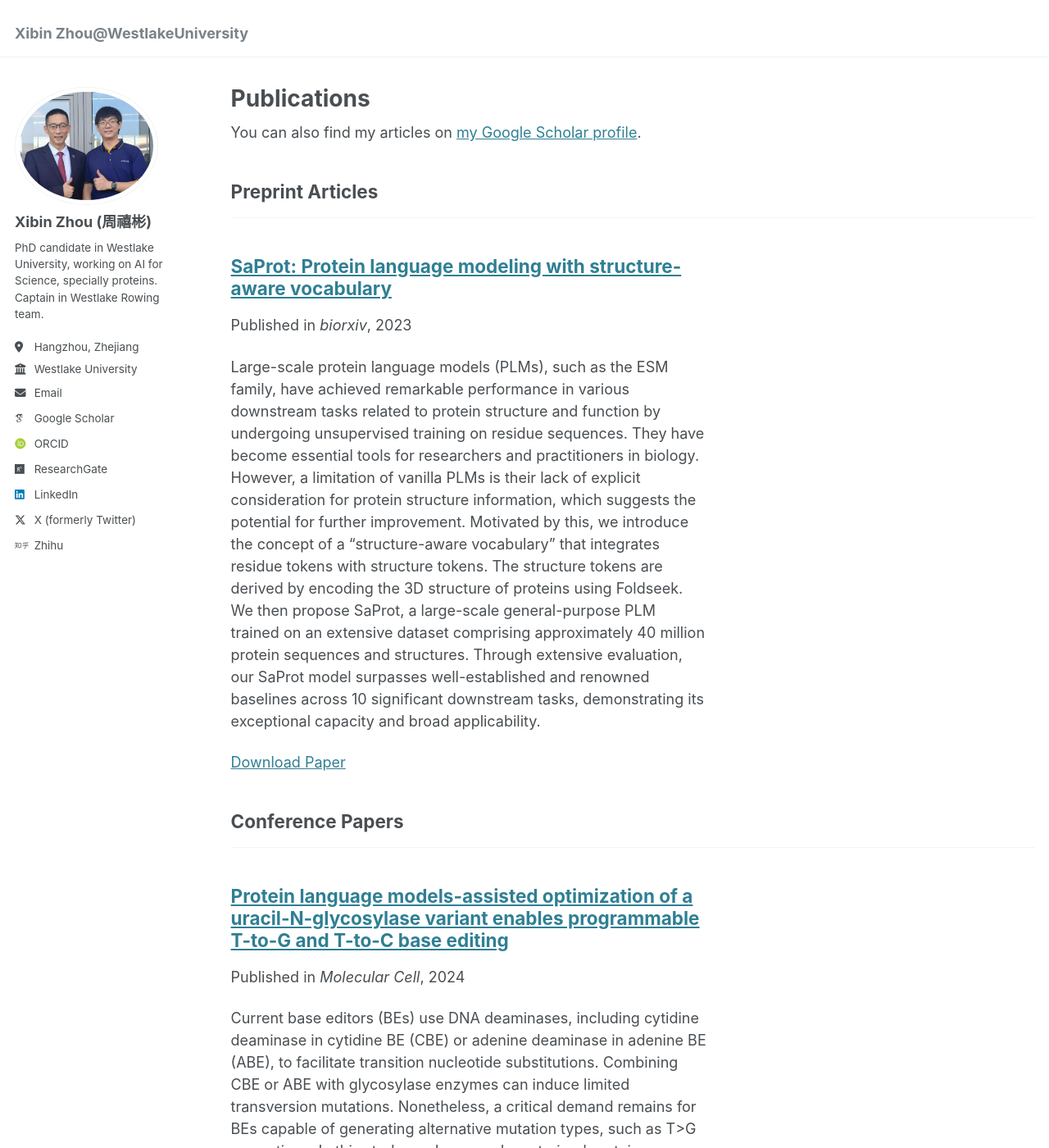
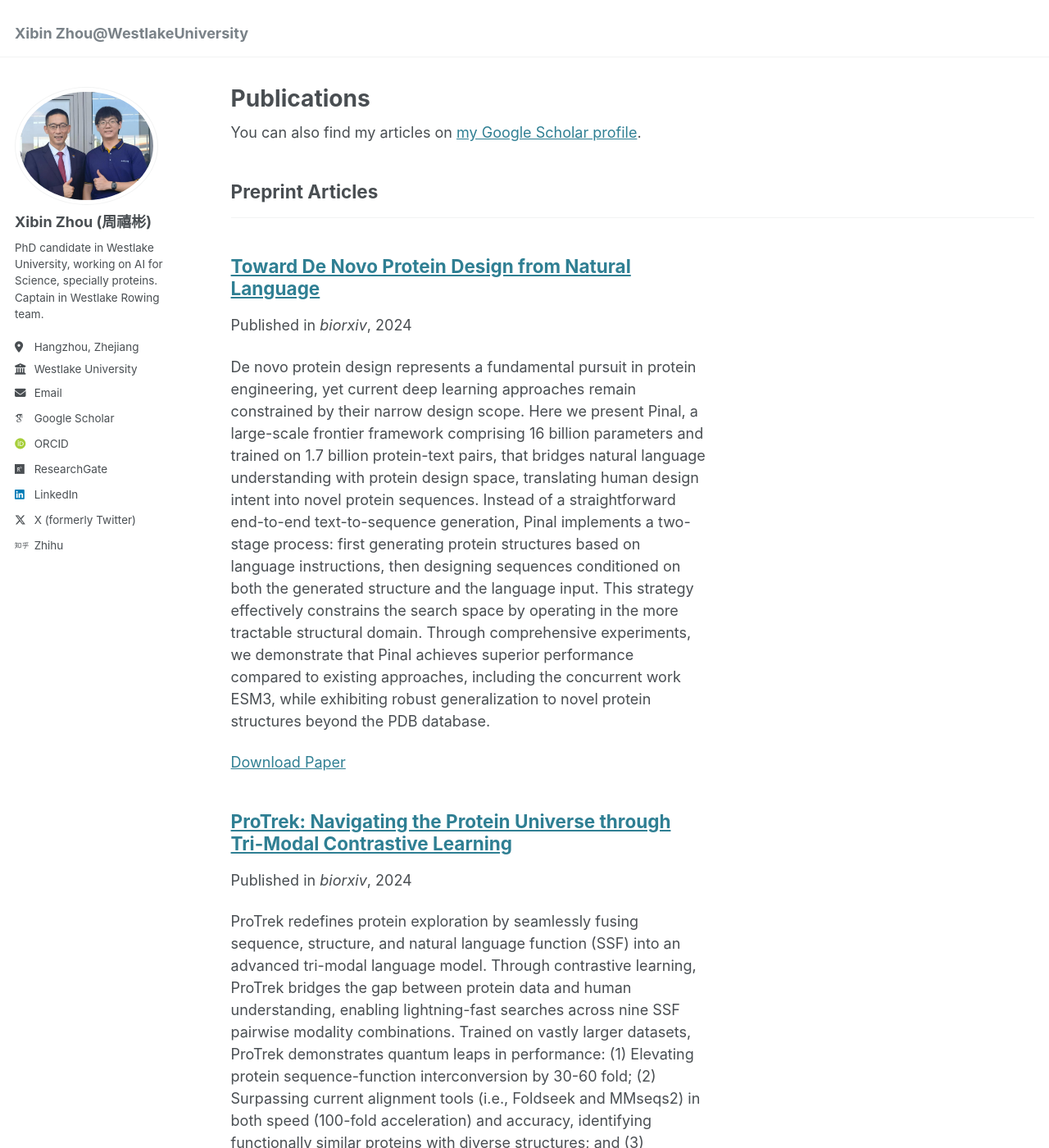
Before and after one commit to zhoubay/zhoubay.github.io, a Jekyll site: the page built from _pages/publications.html, in a window 1280 px wide and 1400 px high. Shown: the whole window at 82% size. Built offline with Jekyll 4.4.1, drawn with Linux system fonts in a browser that asks for light colours; some web fonts are replaced; some of the changed text lies outside the part shown.

Commit message:
update publications

```diff
--- /dev/null
+++ b/_publications/2024-05-24-SaprotHub.md
@@ -0,0 +1,14 @@
+---
+title: "SaprotHub: Making Protein Modeling Accessible to All Biologists"
+collection: publications
+category: manuscripts
+permalink: /publication/SaprotHub
+excerpt: 'Training and deploying deep learning models pose challenges for users without machine learning (ML) expertise. SaprotHub offers a user-friendly platform that democratizes the process of training, utilizing, storing, and sharing protein ML models, fostering collaboration within the biology community—all achievable with just a few clicks, regardless of ML background. At its core, Saprot is an advanced, near-universal protein language model. Through its ColabSaprot framework, it supports potentially hundreds of protein training and prediction applications, enabling the co-construction and co-sharing of these trained models. This enhances user engagement and drives community-wide innovation.'
+date: 2024-05-24
+venue: 'biorxiv'
+# slidesurl: 'https://iclr.cc/media/PosterPDFs/ICLR%202024/19394.png'
+paperurl: 'https://www.biorxiv.org/content/10.1101/2024.05.24.595648.abstract'
+# citation: 'Your Name, You. (2009). &quot;Paper Title Number 1.&quot; <i>Journal 1</i>. 1(1).'
+---
+
+Training and deploying deep learning models pose challenges for users without machine learning (ML) expertise. SaprotHub offers a user-friendly platform that democratizes the process of training, utilizing, storing, and sharing protein ML models, fostering collaboration within the biology community—all without requiring extensive machine learning expertise. At its core, Saprot is an advanced, foundational protein language model. Through its ColabSaprot framework, it supports potentially hundreds of protein training and prediction applications, enabling the co-construction and co-sharing of these trained models. This enhances user engagement and drives community-wide innovation.
--- /dev/null
+++ b/_publications/2024-05-30-ProTrek.md
@@ -0,0 +1,14 @@
+---
+title: "ProTrek: Navigating the Protein Universe through Tri-Modal Contrastive Learning"
+collection: publications
+category: manuscripts
+permalink: /publication/ProTrek
+excerpt: 'ProTrek redefines protein exploration by seamlessly fusing sequence, structure, and natural language function (SSF) into an advanced tri-modal language model. Through contrastive learning, ProTrek bridges the gap between protein data and human understanding, enabling lightning-fast searches across nine SSF pairwise modality combinations. Trained on vastly larger datasets, ProTrek demonstrates quantum leaps in performance: (1) Elevating protein sequence-function interconversion by 30-60 fold; (2) Surpassing current alignment tools (i.e., Foldseek and MMseqs2) in both speed (100-fold acceleration) and accuracy, identifying functionally similar proteins with diverse structures; and (3) Outperforming ESM-2 in 9 of 11 downstream prediction tasks, setting new benchmarks in protein intelligence. These results suggest that ProTrek will become a core tool for protein searching, understanding, and analysis.'
+date: 2024-05-30
+venue: 'biorxiv'
+# slidesurl: 'https://iclr.cc/media/PosterPDFs/ICLR%202024/19394.png'
+paperurl: 'https://www.biorxiv.org/content/10.1101/2024.05.30.596740v2.abstract'
+# citation: 'Your Name, You. (2009). &quot;Paper Title Number 1.&quot; <i>Journal 1</i>. 1(1).'
+---
+
+ProTrek redefines protein exploration by seamlessly fusing sequence, structure, and natural language function (SSF) into an advanced tri-modal language model. Through contrastive learning, ProTrek bridges the gap between protein data and human understanding, enabling lightning-fast searches across nine SSF pairwise modality combinations. Trained on vastly larger datasets, ProTrek demonstrates quantum leaps in performance: (1) Elevating protein sequence-function interconversion by 30-60 fold; (2) Surpassing current alignment tools (i.e., Foldseek and MMseqs2) in both speed (100-fold acceleration) and accuracy, identifying functionally similar proteins with diverse structures; and (3) Outperforming ESM-2 in 9 of 11 downstream prediction tasks, setting new benchmarks in protein intelligence. These results suggest that ProTrek will become a core tool for protein searching, understanding, and analysis.
--- /dev/null
+++ b/_publications/2024-08-01-Pinal.md
@@ -0,0 +1,14 @@
+---
+title: "Toward De Novo Protein Design from Natural Language"
+collection: publications
+category: manuscripts
+permalink: /publication/Pinal
+excerpt: 'De novo protein design represents a fundamental pursuit in protein engineering, yet current deep learning approaches remain constrained by their narrow design scope. Here we present Pinal, a large-scale frontier framework comprising 16 billion parameters and trained on 1.7 billion protein-text pairs, that bridges natural language understanding with protein design space, translating human design intent into novel protein sequences. Instead of a straightforward end-to-end text-to-sequence generation, Pinal implements a two-stage process: first generating protein structures based on language instructions, then designing sequences conditioned on both the generated structure and the language input. This strategy effectively constrains the search space by operating in the more tractable structural domain. Through comprehensive experiments, we demonstrate that Pinal achieves superior performance compared to existing approaches, including the concurrent work ESM3, while exhibiting robust generalization to novel protein structures beyond the PDB database.'
+date: 2024-08-01
+venue: 'biorxiv'
+# slidesurl: 'https://iclr.cc/media/PosterPDFs/ICLR%202024/19394.png'
+paperurl: 'https://www.biorxiv.org/content/10.1101/2024.08.01.606258v2.abstract'
+# citation: 'Your Name, You. (2009). &quot;Paper Title Number 1.&quot; <i>Journal 1</i>. 1(1).'
+---
+
+De novo protein design represents a fundamental pursuit in protein engineering, yet current deep learning approaches remain constrained by their narrow design scope. Here we present Pinal, a large-scale frontier framework comprising 16 billion parameters and trained on 1.7 billion protein-text pairs, that bridges natural language understanding with protein design space, translating human design intent into novel protein sequences. Instead of a straightforward end-to-end text-to-sequence generation, Pinal implements a two-stage process: first generating protein structures based on language instructions, then designing sequences conditioned on both the generated structure and the language input. This strategy effectively constrains the search space by operating in the more tractable structural domain. Through comprehensive experiments, we demonstrate that Pinal achieves superior performance compared to existing approaches, including the concurrent work ESM3, while exhibiting robust generalization to novel protein structures beyond the PDB database. The online demo is available at http://www.denovo-pinal.com.
```
Also changed, not shown: _publications/2023-10-01-SaProt.md (+4 -4 lines), _publications/2024-04-04-eTDG.md (+1 -1 lines).
